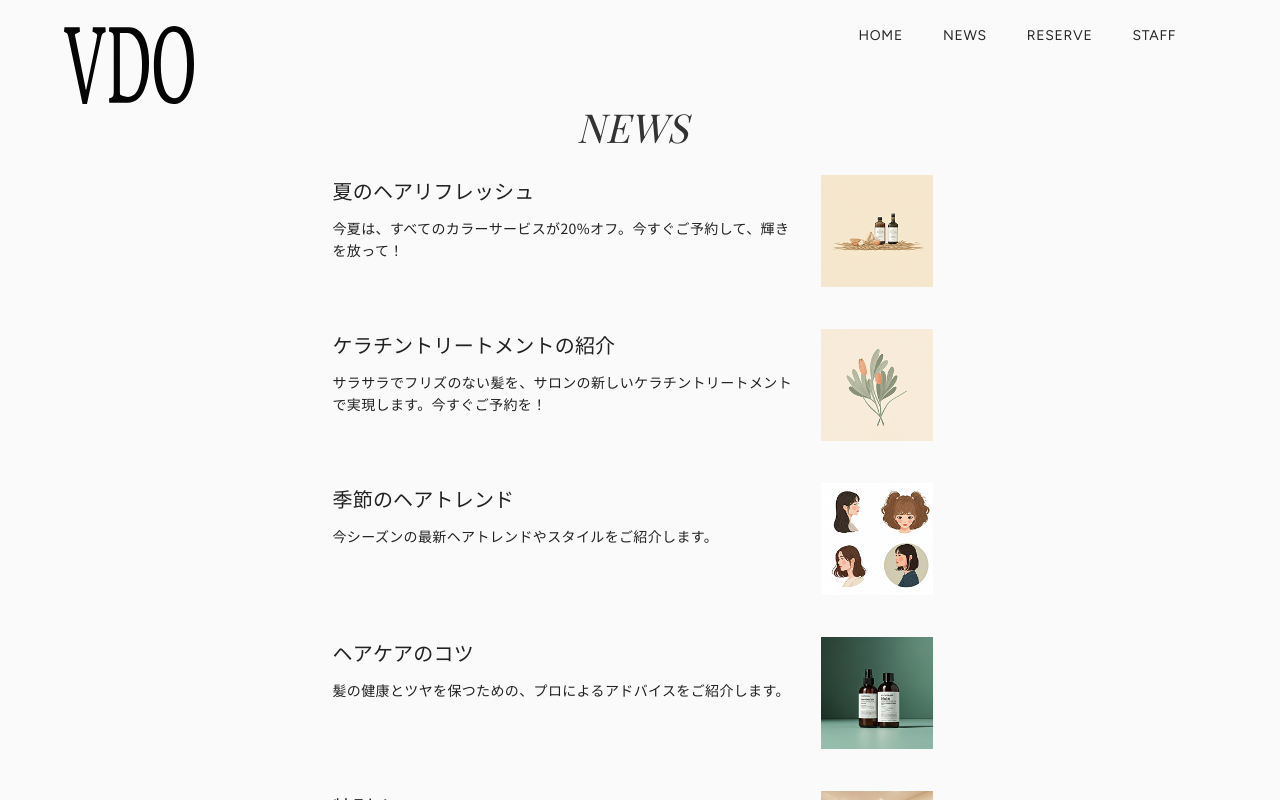
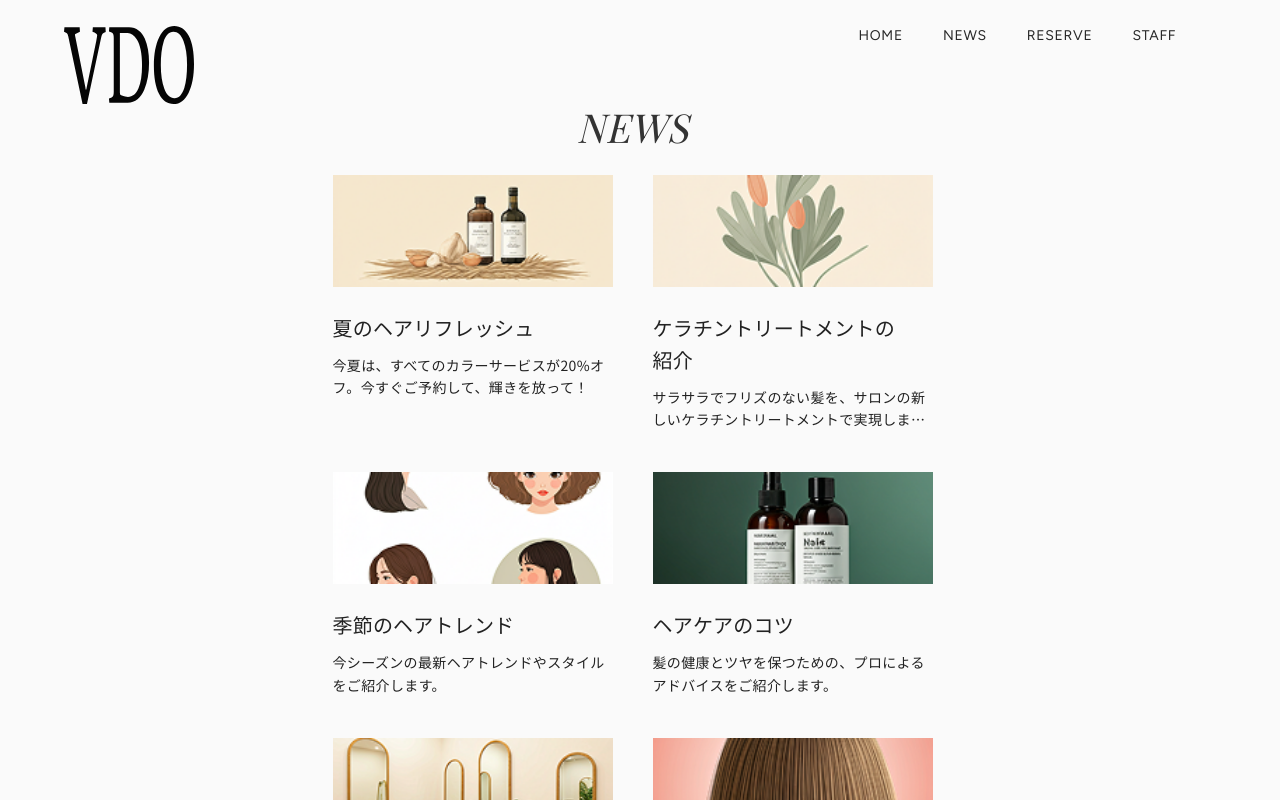
Before and after one commit to koma104/hairsalon-vdo-b, a Next.js app: page /news in a window 1280 px wide. Shown: the top 800 px of the page. Built offline with nearby package versions, Linux system fonts and the light colour scheme; a web font is replaced by a local one.

Commit message:
update: ニュース一覧ページを2列グリッドレイアウトに統一

```diff
--- a/src/app/news/page.tsx
+++ b/src/app/news/page.tsx
@@ -132,6 +132,7 @@ const NewsListContent = () => {
       <NewsList
         items={displayedItems}
         maxItems={ITEMS_PER_PAGE}
+        layout="grid"
         onItemClick={(item) => {
           // スクロール位置をトップにリセット
           window.scrollTo(0, 0)
```
